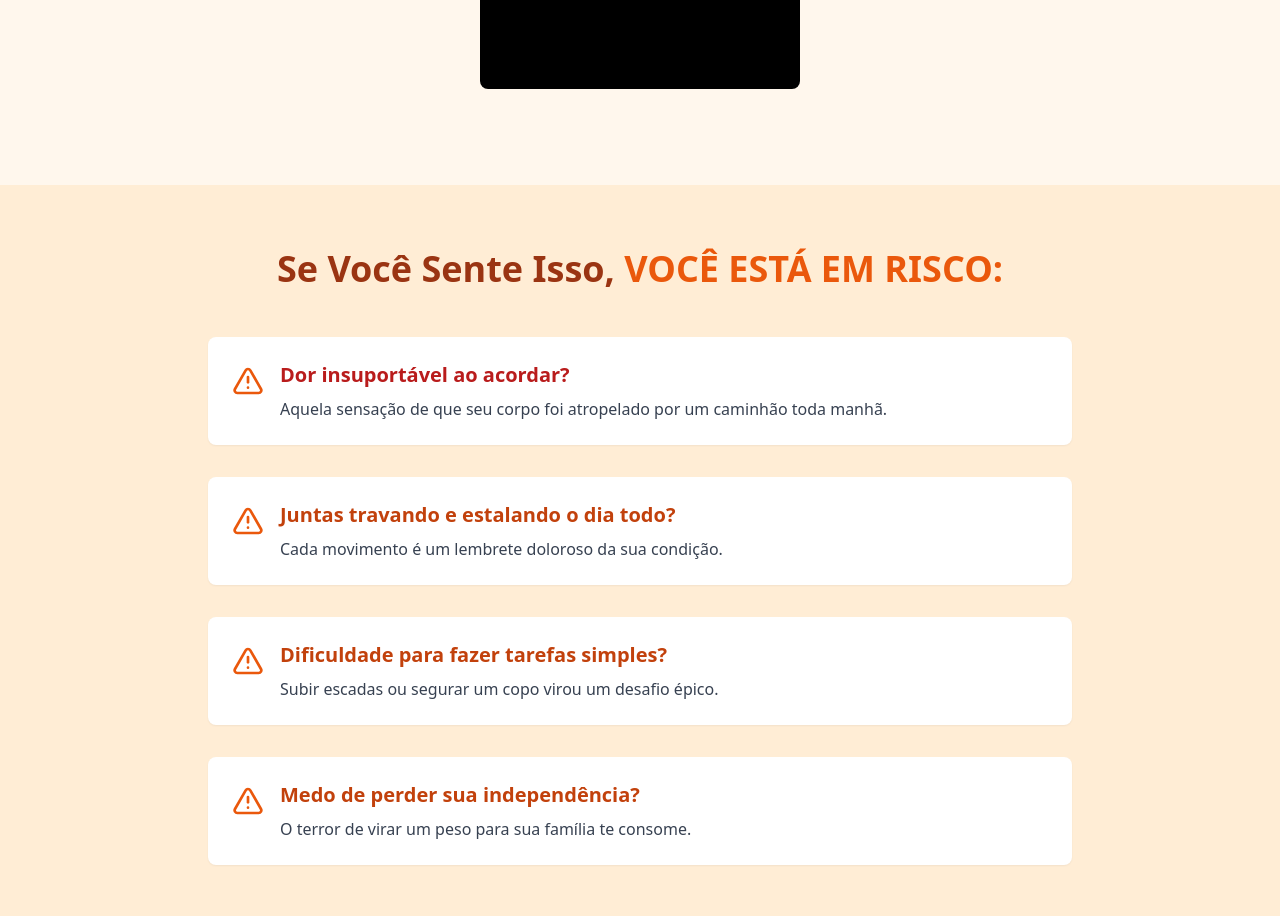
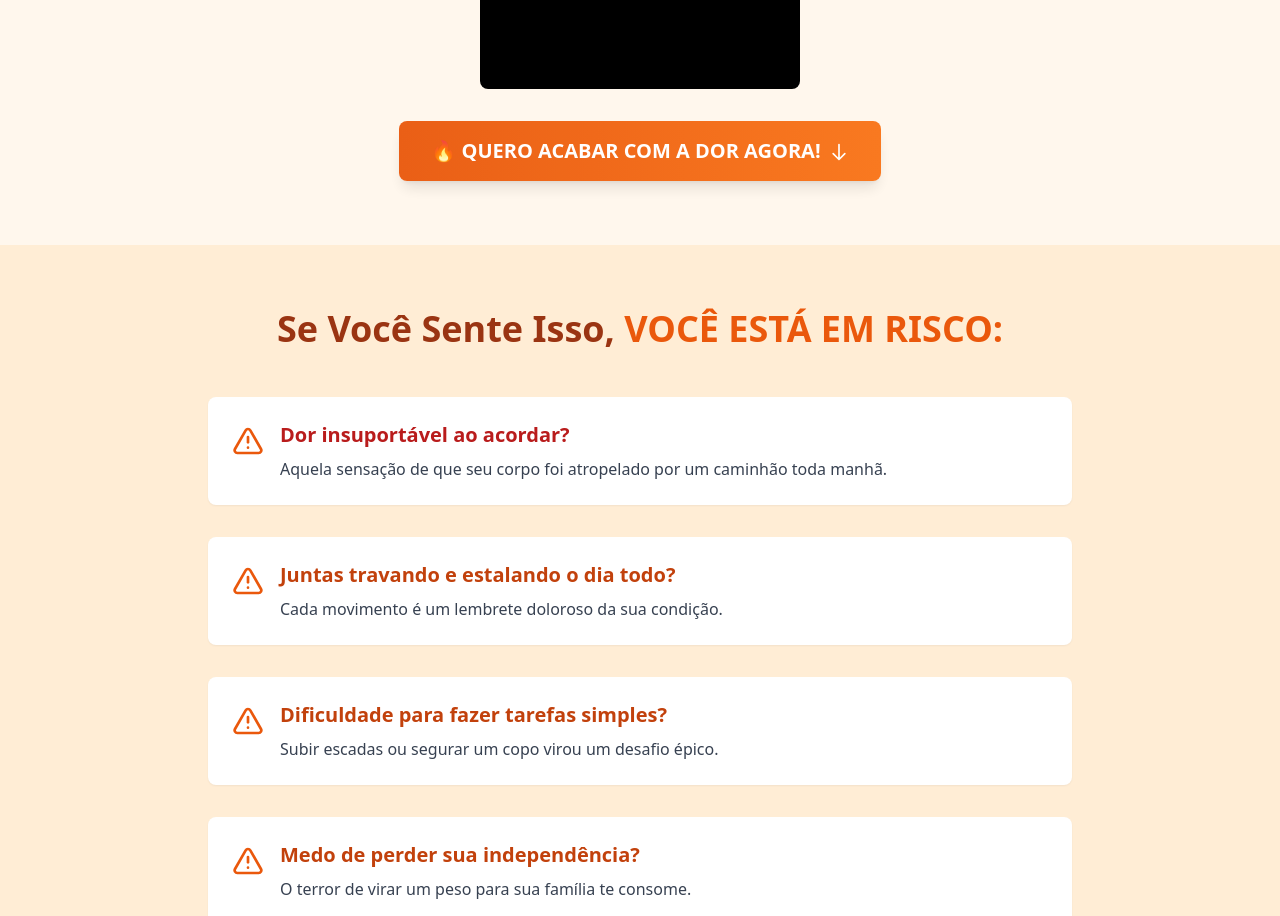
Before and after one commit to gih111/articulazen, a React (Vite) app: page / in a window 1280 px wide. Shown: the part 1140-2056 px from the top of the page. Built offline with nearby package versions, Linux system fonts and the light colour scheme.

Commit message:
Deixar botão da VSL sempre visível

```diff
--- a/src/App.tsx
+++ b/src/App.tsx
@@ -36,7 +36,7 @@ function App() {
   const [currentNotification, setCurrentNotification] = useState(0);
   const [showNotification, setShowNotification] = useState(true);
   const [currentPage, setCurrentPage] = useState('landing'); // 'landing' ou 'offers'
-  const [showOfferButton, setShowOfferButton] = useState(false);
+  const [showOfferButton, setShowOfferButton] = useState(true);
   const [timeLeft, setTimeLeft] = useState({
     minutes: 8,
     seconds: 32
@@ -46,13 +46,6 @@ function App() {
   useEffect(() => {
     // Carrega o script da VSL
     loadVSLScript();
-
-    // Timer para mostrar o botão
-    const buttonTimer = setupButtonTimer(() => {
-      setShowOfferButton(false);
-    });
-
-    return () => clearTimeout(buttonTimer);
   }, []);
 
   // Despachante de UTM v1.0 - por Lek do Black
```
